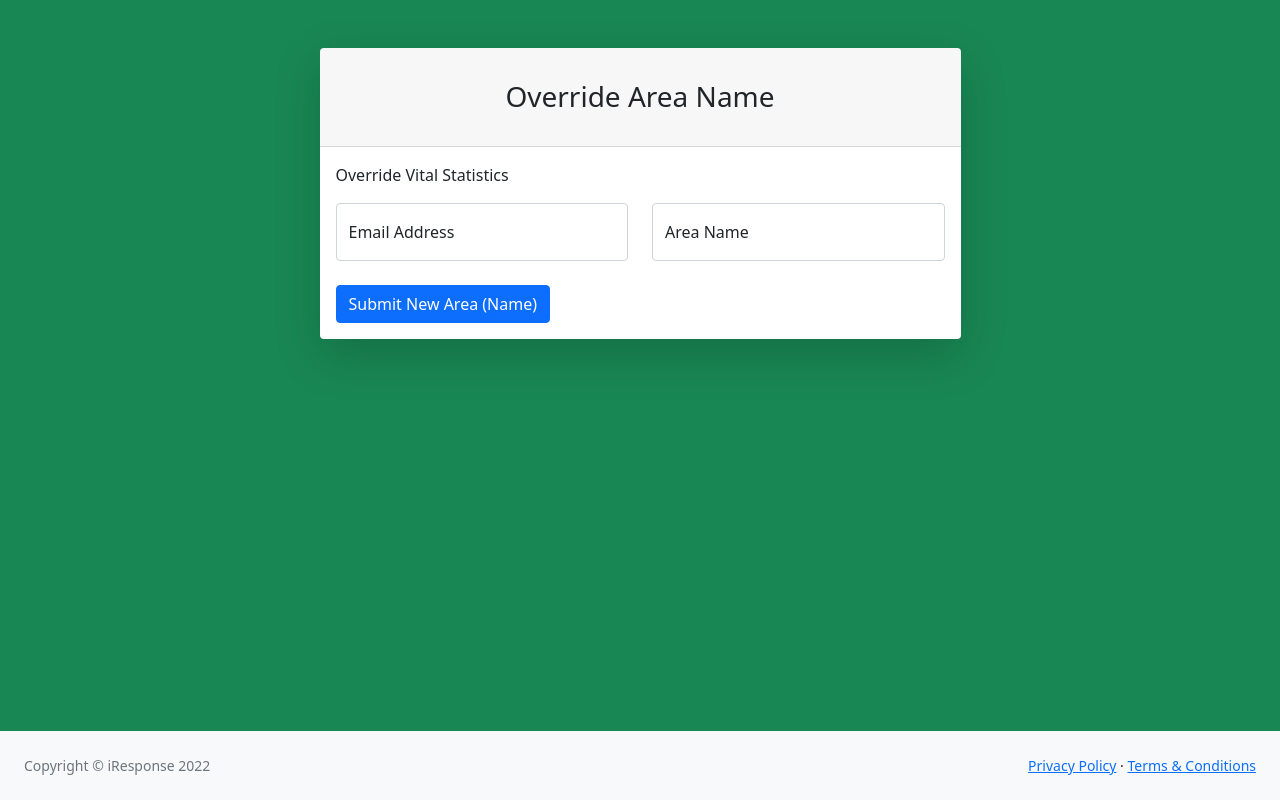
After one commit to blankspeedster/ride_app, a PHP site: page /override_area.php in a window 1280 px wide. The commit adds this page. Run offline with PHP 8.4, Linux system fonts and the light colour scheme.

```diff
--- /dev/null
+++ b/home/override_area.php
@@ -0,0 +1,78 @@
+<!DOCTYPE html>
+<html lang="en">
+
+<head>
+    <meta charset="utf-8" />
+    <meta http-equiv="X-UA-Compatible" content="IE=edge" />
+    <meta name="viewport" content="width=device-width, initial-scale=1, shrink-to-fit=no" />
+    <meta name="description" content="" />
+    <meta name="author" content="" />
+    <title>Override Area Name - iResponse</title>
+    <link href="css/styles.css" rel="stylesheet" />
+    <script src="https://cdnjs.cloudflare.com/ajax/libs/font-awesome/5.15.3/js/all.min.js" crossorigin="anonymous"></script>
+</head>
+
+<body class="bg-success">
+    <div id="layoutAuthentication">
+        <div id="layoutAuthentication_content">
+            <main>
+                <div class="container">
+                    <div class="row justify-content-center">
+                        <div class="col-lg-7">
+                            <div class="card shadow-lg border-0 rounded-lg mt-5">
+                                <div class="card-header">
+                                    <h3 class="text-center font-weight-light my-4">Override Area Name</h3>
+                                </div>
+                                <div class="card-body">
+                                    <form method="post" action="process_register.php">
+                                        <div class="mb-3">
+                                            <label>Override Vital Statistics</label>
+                                        </div>
+                                        <div class="row mb-3">
+                                            <div class="col-md-6">
+                                                <div class="form-floating mb-3 mb-md-0">
+                                                    <input class="form-control" id="email" type="text" placeholder="Enter your first name" name="email" />
+                                                    <label for="email">Email Address</label>
+                                                </div>
+                                            </div>
+                                            <div class="col-md-6">
+                                                <div class="form-floating">
+                                                    <input class="form-control" id="systolic" type="text" placeholder="Systolic" name="area" />
+                                                    <label for="systolic">Area Name</label>
+                                                </div>
+                                            </div>
+                                        </div>
+
+                                        <div class="mt-4 mb-0">
+                                            <button class="d-grid btn btn-primary btn-block" type="submit" name="override_area">
+                                                Submit New Area (Name)
+                                            </button>
+                                        </div>
+                                    </form>
+                                </div>
+                            </div>
+                        </div>
+                    </div>
+                </div>
+            </main>
+        </div>
+        <div id="layoutAuthentication_footer">
+            <footer class="py-4 bg-light mt-auto">
+                <div class="container-fluid px-4">
+                    <div class="d-flex align-items-center justify-content-between small">
+                        <div class="text-muted">Copyright &copy; iResponse <?php echo date("Y"); ?></div>
+                        <div>
+                            <a href="#">Privacy Policy</a>
+                            &middot;
+                            <a href="#">Terms &amp; Conditions</a>
+                        </div>
+                    </div>
+                </div>
+            </footer>
+        </div>
+    </div>
+    <script src="https://cdn.jsdelivr.net/npm/bootstrap@5.1.3/dist/js/bootstrap.bundle.min.js" crossorigin="anonymous"></script>
+    <script src="js/scripts.js"></script>
+</body>
+
+</html>
```
Also changed, not shown: home/process_register.php (+11 -1 lines), home/start_ride_now.php (+6 -1 lines).
